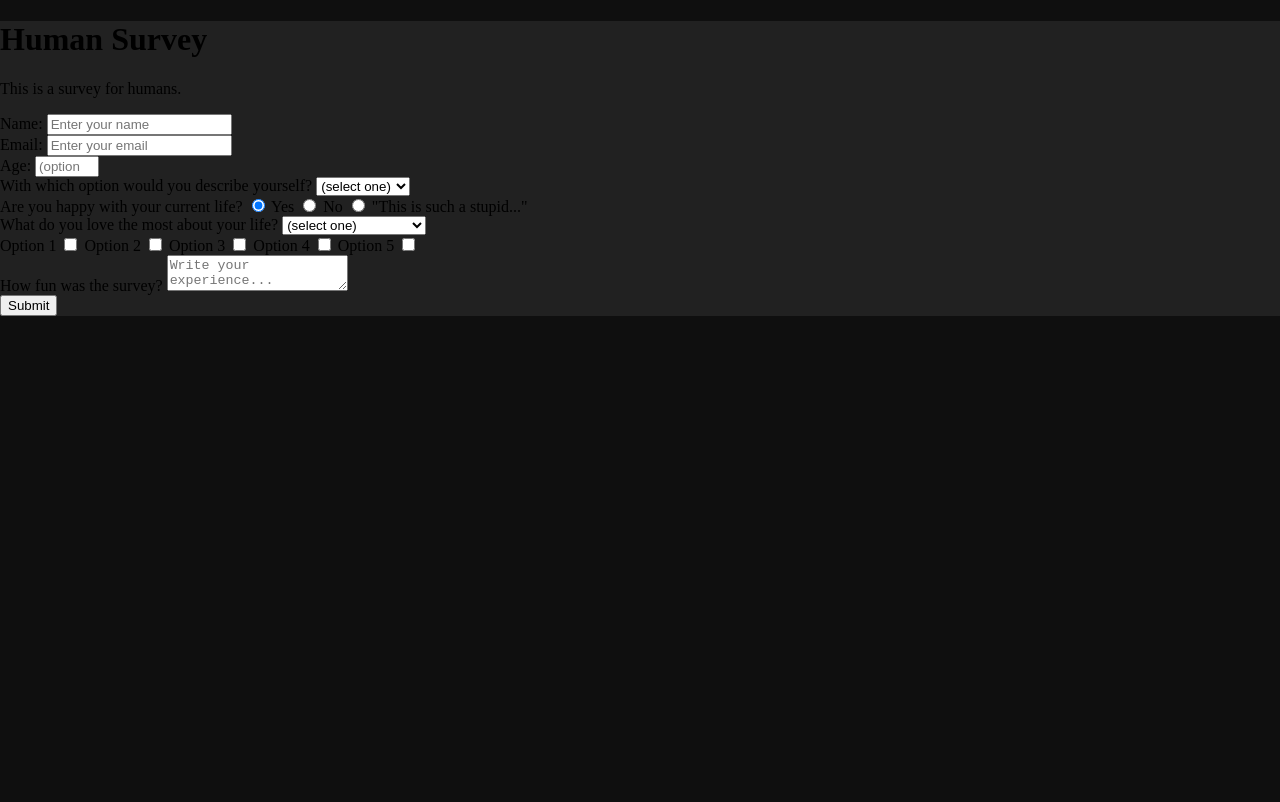
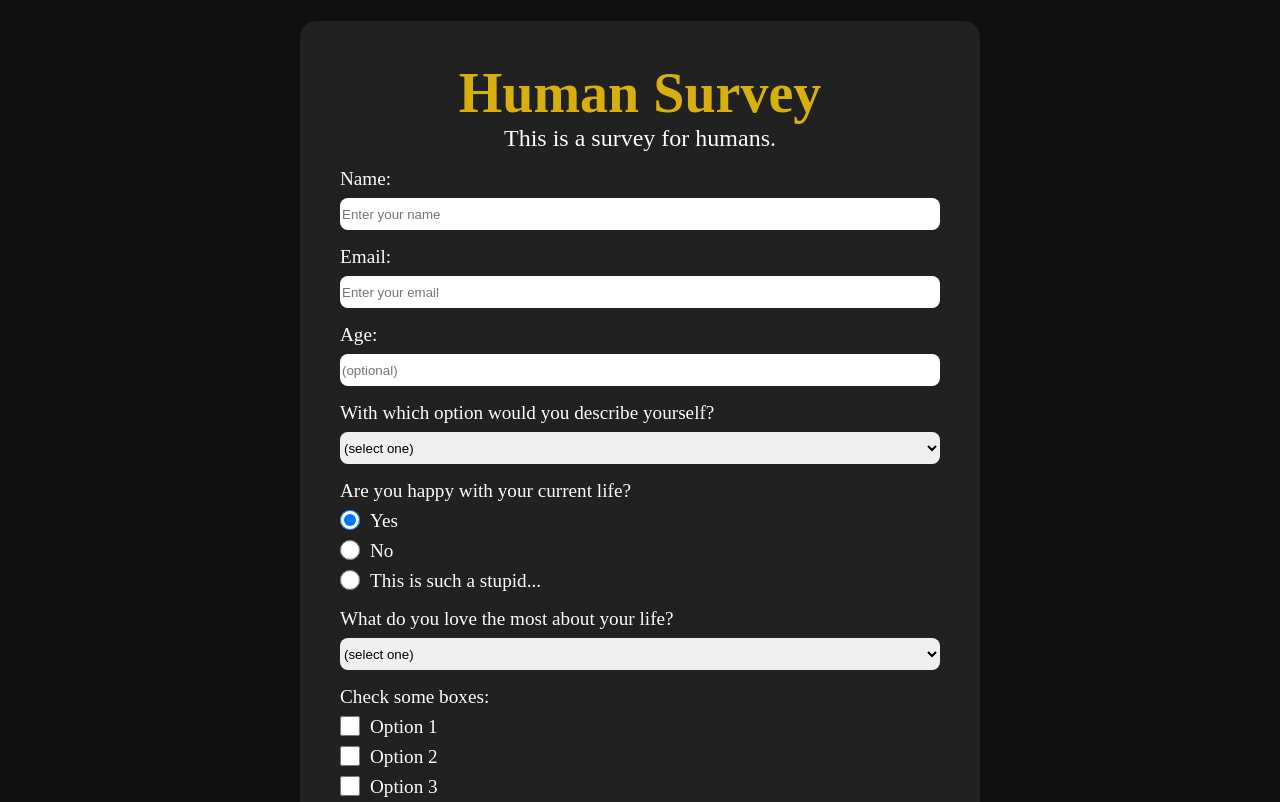
Before and after one commit to BrkGamerr/Responsive-Web-Design, a plain HTML site: page Certification-Projects/Survey-Form/index.html in a window 1280 px wide. Shown: the top 802 px of the page. Drawn offline with Linux system fonts and the light colour scheme.

Commit message:
Remaking the Survey-Form project. (almost finished, needs a bit of tweaking)

```diff
--- a/Certification-Projects/Survey-Form/index.html
+++ b/Certification-Projects/Survey-Form/index.html
@@ -38,12 +38,15 @@
 			</div>
 			<div id="radio-div">
 				<label id="radio-label">Are you happy with your current life?</label>
+				<label for="yes-life">Yes
 					<input checked id="yes-life" name="life-question" type="radio" value="yes">
-				<label for="yes-life">Yes</label>
+				</label>
+				<label for="no-life">No
 					<input id="no-life" name="life-question" type="radio" value="no">
-				<label for="no-life">No</label>
+				</label>
+				<label for="other-life">This is such a stupid...
 					<input id="other-life" name="life-question" type="radio" value="other">
-				<label for="other-life">"This is such a stupid..."</label>
+				</label>
 			</div>
 			<div id="dropdown2-div">
 				<label for="dropdown2" id="dropdown2-label">What do you love the most about your life?</label>
@@ -59,16 +62,16 @@
 				</select>
 			</div>
 			<div id="checkbox-div">
-				<label for="checkbox1" id="checkbox1-label">Option 1</label>
+				<label id="checkbox-label">Check some boxes:</label>
+				<label for="checkbox1" id="checkbox1-label">Option 1
 					<input id="checkbox1" type="checkbox" value="1">
-				<label for="checkbox2" id="checkbox2-label">Option 2</label>
+				</label>
+				<label for="checkbox2" id="checkbox2-label">Option 2
 					<input id="checkbox2" type="checkbox" value="2">
-				<label for="checkbox3" id="checkbox3-label">Option 3</label>
+				</label>
+				<label for="checkbox3" id="checkbox3-label">Option 3
 					<input id="checkbox3" type="checkbox" value="3">
-				<label for="checkbox4" id="checkbox4-label">Option 4</label>
-				<input id="checkbox4" type="checkbox" value="4">
-				<label for="checkbox5" id="checkbox5-label">Option 5</label>
-				<input id="checkbox5" type="checkbox" value="5">
+				</label>
 			</div>
 			<div id="textarea-div">
 				<label for="textarea" id="textarea-label">How fun was the survey?</label>
--- a/Certification-Projects/Survey-Form/style.css
+++ b/Certification-Projects/Survey-Form/style.css
@@ -9,13 +9,117 @@
 
 body {
 	background-color: var(--color-black);
-	margin: 0;
+}
+
+label {
+	display: flex;
+	margin-bottom: 0.5rem;
+	color: var(--color-white);
+	font-size: 1.2rem;
+}
+
+select:hover {
+	cursor: pointer;
+}
+
+input, select {
+	width: 100%;
+	box-sizing: border-box;
+	height: 2rem;
+	border-radius: 0.5rem;
+	border: none;
+}
+
+button {
+	position: relative;
+	padding: 10px 22px;
+	width: 100%;
+	background: var(--color-accent);
+	color: var(--color-black);
+	border-radius: 0.5rem;
+	border: none;
+	font-size: 1rem;
+	cursor: pointer;
+	transition: transform 0.2s ease;
+}
+
+button:active {
+	transform: scale(0.95);
+}
+
+textarea {
+	padding: 1rem;
+	border-radius: 10px;
+	border: 2px solid transparent;
+	outline: none;
+	width: 100%;
+	box-sizing: border-box;
+	height: 70px;
+	transition: all 0.2s;
+}
+
+textarea:hover {
+	cursor: pointer;
+}
+
+textarea:focus {
+	cursor: text;
 }
 
 /* --------------- IDs Section --------------- */
 
 #container {
 	background-color: var(--color-black2);
+	border-radius: 1rem;
+	width: 40vw;
+	margin: 21px auto;
+	padding: 2.5rem;
+	min-width: 600px;
+	max-width: 600px;
+}
+
+#header {
+	display: flex;
+	flex-direction: column;
+	align-items: center;
+}
+
+#header h1 {
+	color: var(--color-accent);
+	font-size: 3.5rem;
+	margin: 0;
+}
+
+#header p {
+	color: var(--color-white);
+	margin: 0;
+	font-size: 1.5rem;
+}
+
+#survey-form {
+	margin-top: 1rem;
+}
+
+#survey-form div {
+	margin-bottom: 1rem;
+}
+
+#survey-form div:last-child {
+	margin-bottom: 0;
+}
+
+#radio-div input {
+	width: 20px;
+	height: 20px;
+	order: -1;
+	margin: 0 10px 0 0;
+}
+
+#checkbox-div input {
+ 	width: 20px;
+	height: 20px;
+	order: -1;
+	margin: 0 10px 0 0;
 }
 
 /* --------------- Styles Section --------------- */
```
Lines whose indentation alone changed are shown as unchanged.
